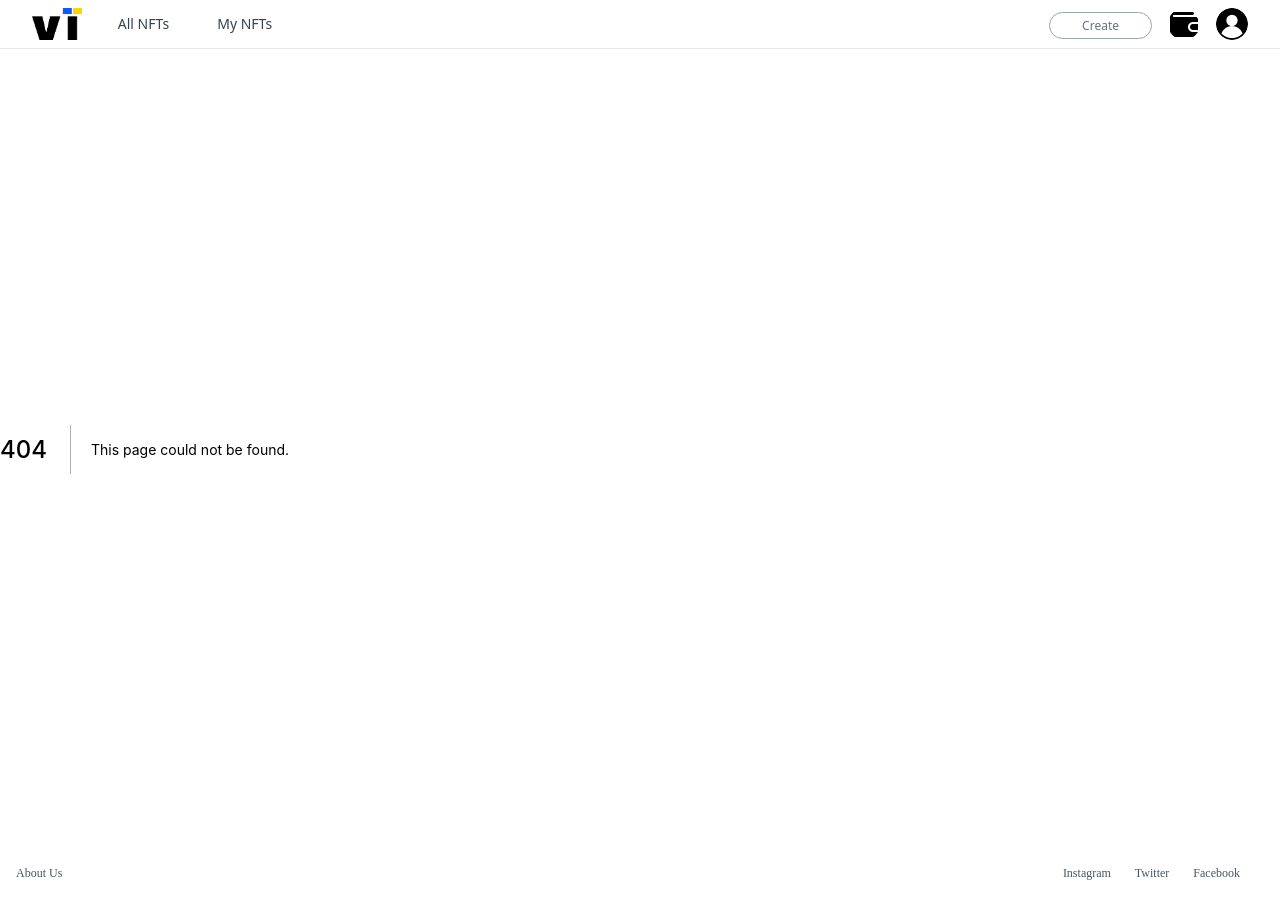
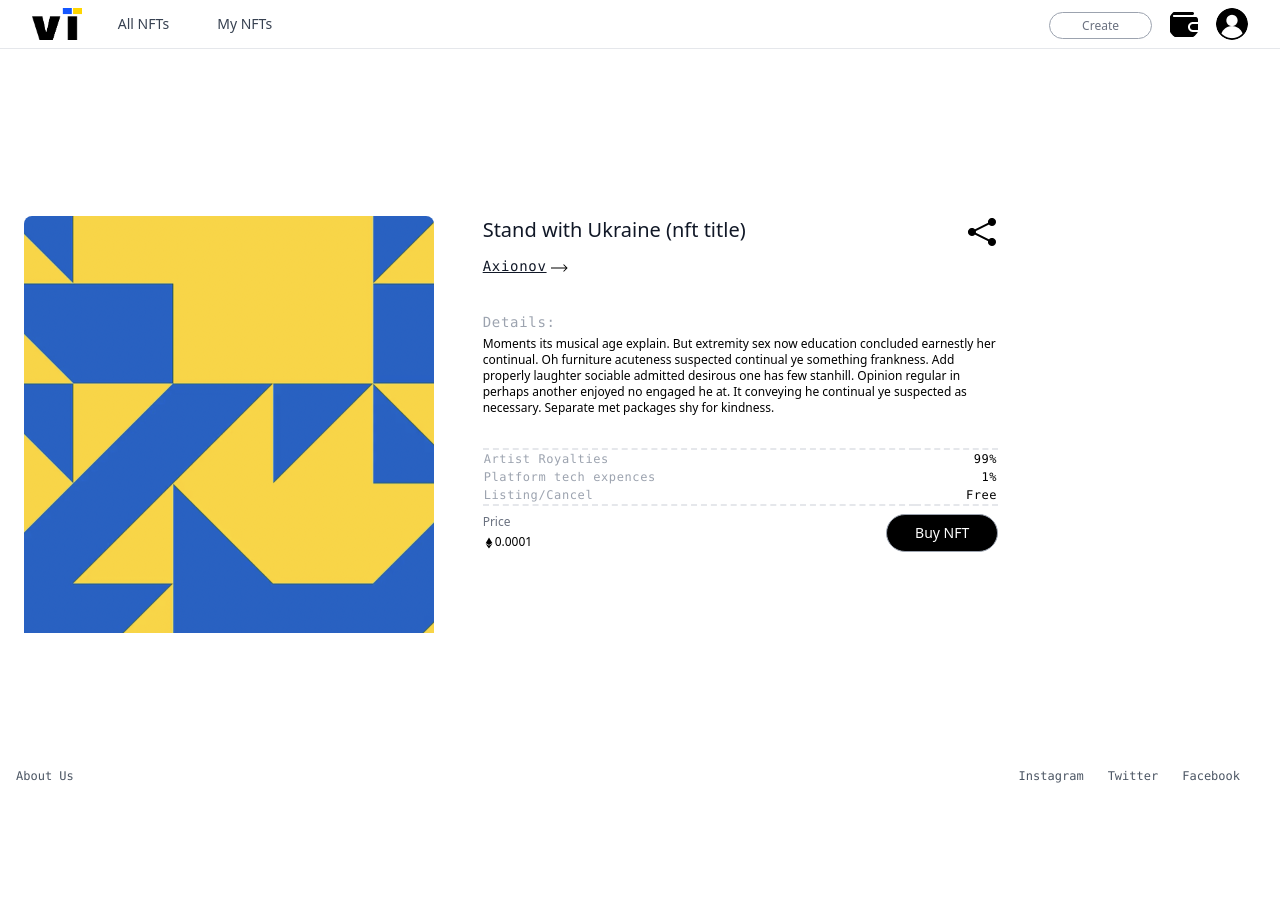
Before and after one commit to marie0901/soulovi, a Next.js app: page /nfts/1 in a window 1280 px wide. Before the commit this address had no page. After the commit the page ends 800 px from the top, so only its background shows below. Built offline with nearby package versions, Linux system fonts and the light colour scheme.

Commit message:
UI NFT details

```diff
--- /dev/null
+++ b/pages/nfts/[id].js
@@ -0,0 +1,125 @@
+import Link from "next/link";
+import Image from "next/image";
+
+export default function Nft({ nft }) {
+  console.log("!!!!nft: ", nft);
+  return (
+    <div className="container px-6 mx-auto flex flex-col justify-center">
+      <div className="flex flex-col my-6">
+        <div className="flex flex-wrap">
+          <div className="mt-12 grow-0 shrink-0 basis-auto w-full md:w-3/12 lg:w-4/12">
+            <div className="flex justify-center">
+              <img className="rounded-t-lg" src="/images/nft0.png" alt="" />
+            </div>
+          </div>
+
+          <div className="grow-0 shrink-0 basis-auto w-full md:w-9/12 lg:w-8/12 md:pl-12 text-center md:text-left">
+            <div className="mt-12 grow-0 shrink-0 basis-auto w-full md:w-9/12 lg:w-8/12 flex justify-between">
+              <div className="text-gray-900 text-xl font-medium mb-2 ">
+                {nft.title}
+              </div>
+              <div className="text-gray-900 text-xl font-medium mb-2">
+                <img className="rounded-t-lg" src="/images/share.png" alt="" />
+              </div>
+            </div>
+            <div className="flex">
+              <div className="text-gray-900 font-mono text-sm tracking-wider underline">
+                {nft.artist}
+              </div>
+              <div className="text-gray-900 text-xl font-medium mb-2">
+                <img className="mt-2 pl-1" src="/images/arrow1.png" alt="" />
+              </div>
+            </div>
+
+            <div className="mt-8 text-gray-400 font-mono text-sm tracking-wider">
+              Details:
+            </div>
+            <div className="mt-1 grow-0 shrink-0 basis-auto w-full md:w-9/12 lg:w-8/12">
+              <p className="text-xs">{nft.description}</p>
+            </div>
+
+            <div className="mt-8">
+              <table className="w-full  md:w-9/12 lg:w-8/12 border-t-2 border-b-2 border-dashed  font-mono text-xs tracking-wider text-left">
+                <tbody>
+                  <tr>
+                    <td className="text-gray-400">Artist Royalties</td>
+                    <td className="text-right">99%</td>
+                  </tr>
+                  <tr>
+                    <td className="text-gray-400">Platform tech expences</td>
+                    <td className="text-right">1%</td>
+                  </tr>
+                  <tr>
+                    <td className="text-gray-400">Listing/Cancel</td>
+                    <td className="text-right">Free</td>
+                  </tr>
+                </tbody>
+              </table>
+            </div>
+
+            <div className="mt-2 w-full  md:w-9/12 lg:w-8/12 flex justify-between">
+              <div className="mb-6 flex space-x-4 justify-center md:justify-start">
+                <div className="flex flex-col">
+                  <div className="text-mono text-xs text-gray-500">Price</div>
+                  <div className="text-xs flex">
+                    <span className="inline-block pt-1">
+                      <img
+                        className="h-3 inline-block"
+                        src="/images/eth-symbol.svg"
+                      ></img>
+                    </span>
+
+                    <div className="pt-1">{nft.price}</div>
+                  </div>
+                </div>
+              </div>
+
+              <div className="mb-6 flex space-x-4 justify-center md:justify-start">
+                <Link href="/all-nfts">
+                  <a
+                    href="#"
+                    className="text-center w-28 border border-gray-400 rounded-full  text-white bg-black px-4 py-2  text-sm font-medium"
+                    aria-current="page"
+                  >
+                    Buy NFT
+                  </a>
+                </Link>
+              </div>
+            </div>
+          </div>
+        </div>
+      </div>
+    </div>
+  );
+}
+
+export function getStaticPaths() {
+  return {
+    paths: [
+      {
+        params: {
+          id: "1",
+        },
+      },
+    ],
+
+    fallback: false,
+  };
+}
+
+export function getStaticProps({ params }) {
+  const nft = {
+    id: 1,
+    title: "Stand with Ukraine (nft title)",
+    price: "0.0001",
+    artist: "Axionov",
+    description:
+      "Moments its musical age explain. But extremity sex now education concluded earnestly her continual. Oh furniture acuteness suspected continual ye something frankness. Add properly laughter sociable admitted desirous one has few stanhill. Opinion regular in perhaps another enjoyed no engaged he at. It conveying he continual ye suspected as necessary. Separate met packages shy for kindness.",
+  };
+
+  return {
+    props: {
+      nft,
+    },
+  };
+}
--- a/tailwind.config.js
+++ b/tailwind.config.js
@@ -10,7 +10,7 @@ module.exports = {
     fontFamily: {
       sans: ["ui-sans-serif", "system-ui"],
       serif: ["ui-serif", "Georgia"],
-      mono: ["ui-monospace", "SFMono-Regular"],
+      mono: ["SFMono-Regular", "Menlo"],
       hanson: ["Rubik Mono One", "ui-sans-serif"],
     },
     colors: {
```
Also changed, not shown: public/images/arrow1.png (added), public/images/share.png (added).
